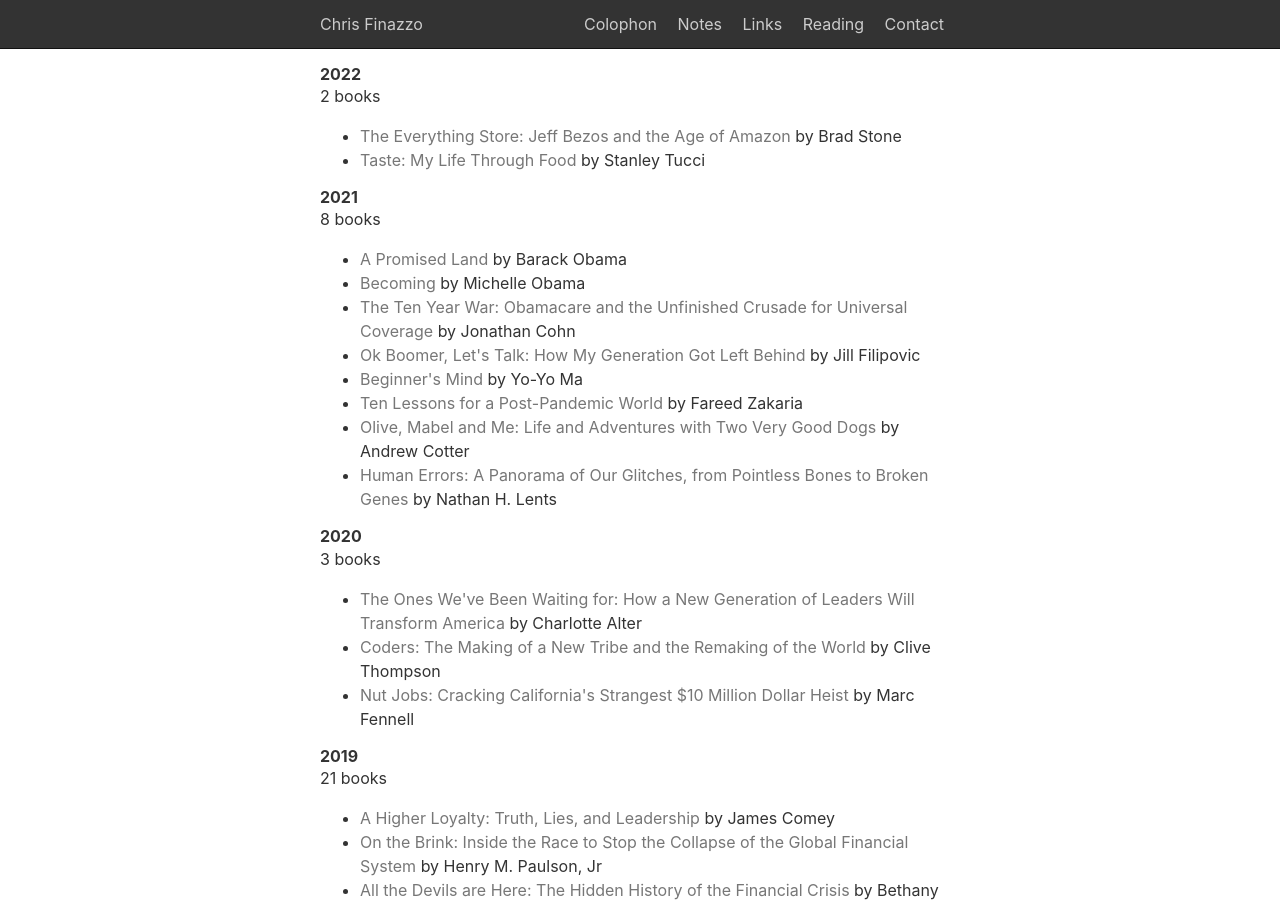
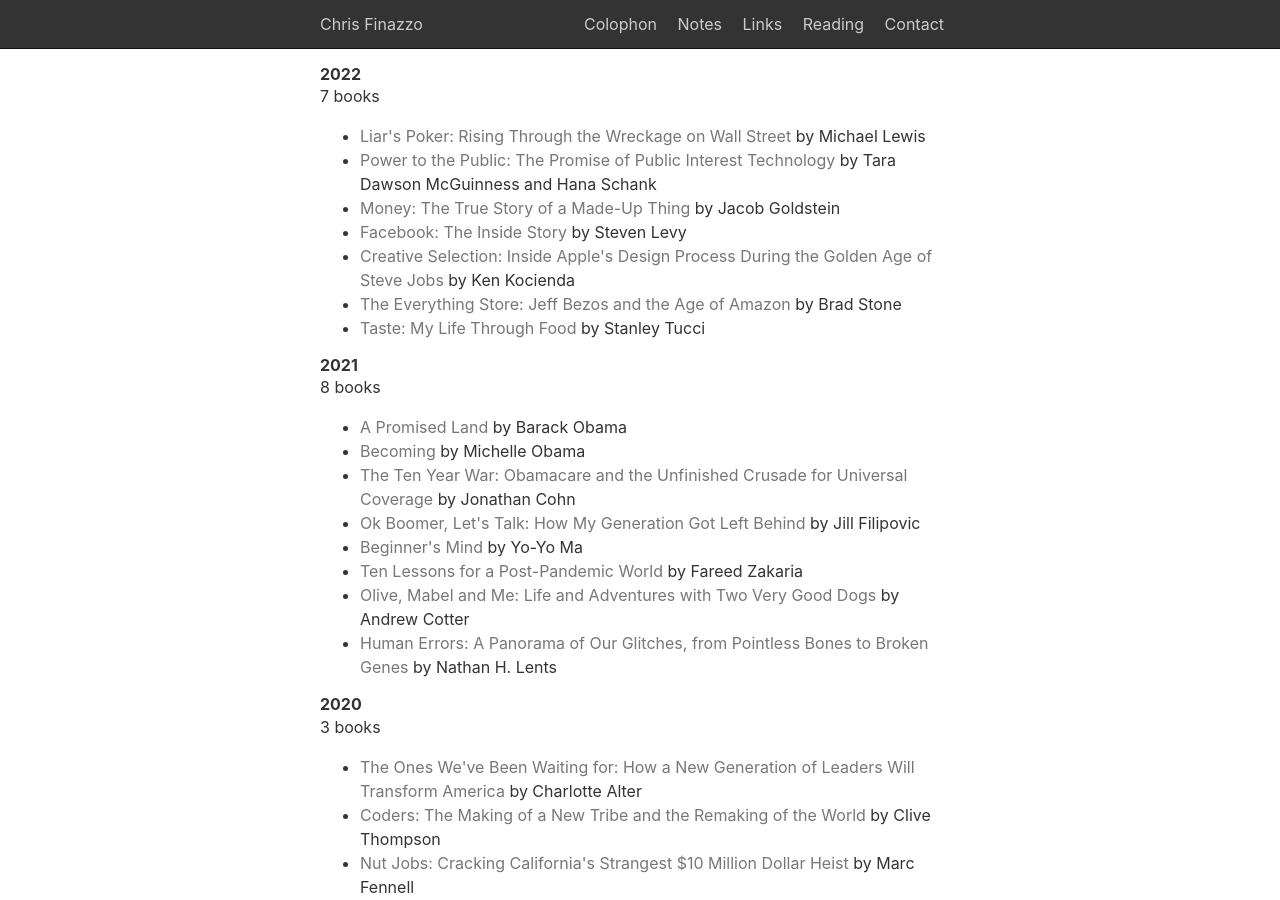
Before and after one commit to chrisfinazzo/blog, a Jekyll site: the page built from reading.md, in a window 1280 px wide and 900 px high. Built offline with Jekyll 4.4.1, drawn with Linux system fonts in a browser that asks for light colours; Markdown is read by kramdown in place of the engine named in the settings.

Commit message:
Update Reading List

```diff
--- a/_data/reading.yml
+++ b/_data/reading.yml
@@ -1,9 +1,28 @@
   - year: "2022"
     books:
+      - title: "Liar's Poker: Rising Through the Wreckage on Wall Street"
+        author: Michael Lewis
+        link: https://openlibrary.org/works/OL21803278W/Liar%27s_Poker
+
+      - title: "Power to the Public: The Promise of Public Interest Technology"
+        author: Tara Dawson McGuinness and Hana Schank
+        link: https://openlibrary.org/books/OL31836422M/Power_to_the_Public
+
+      - title: "Money: The True Story of a Made-Up Thing"
+        author: Jacob Goldstein
+        link: https://openlibrary.org/works/OL21891694W/Money
+
+      - title: "Facebook: The Inside Story"
+        author: Steven Levy
+        link: https://openlibrary.org/works/OL20653261W/Facebook
+
+      - title: "Creative Selection: Inside Apple's Design Process During the Golden Age of Steve Jobs"
+        author: Ken Kocienda
+        link: https://openlibrary.org/works/OL19754856W/Creative_selection
+
       - title: "The Everything Store: Jeff Bezos and the Age of Amazon"
         author: Brad Stone
         link: https://openlibrary.org/books/OL25432651M/The_Everything_Store
-
 
       - title: "Taste: My Life Through Food"
         author: Stanley Tucci
```
